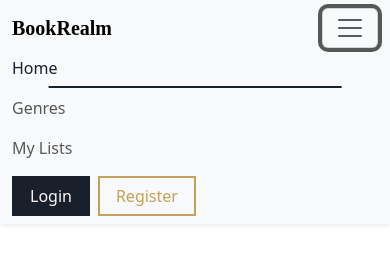
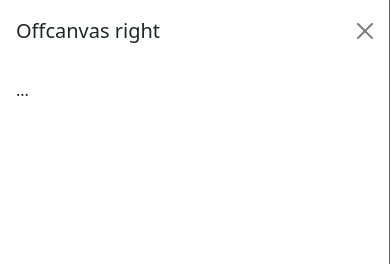
Before and after one commit to Aliaa-Dahi/BookRealm, a website built with Vite: page index.html in a window 390 px wide. Both pictures are taken after a click on the button 350 px from the left and 28 px from the top of the page. Shown: the top 264 px of the page. Built offline with nearby package versions, Linux system fonts and the light colour scheme; a web font is replaced by a local one.

Commit message:
feat: implement mobile responsive navigation menu with offcanvas and custom styling

```diff
--- a/css/nav.css
+++ b/css/nav.css
@@ -30,3 +30,12 @@
 .active:hover::before {
     background-color: var(--secondary) !important;
 }
+
+
+/* OffCanvas */
+.bars-icon {
+    border:none;
+    color: var(--primary);
+    background-color: transparent !important;
+    font-size: 25px;
+}
--- a/index.html
+++ b/index.html
@@ -15,16 +15,17 @@
     href="https://fonts.googleapis.com/css2?family=Playfair:ital,opsz,wght@0,5..1200,300..900;1,5..1200,300..900&display=swap"
     rel="stylesheet">
 
+  <!-- CDNS -->
+  <link rel="stylesheet" href="https://cdnjs.cloudflare.com/ajax/libs/font-awesome/7.3.0/css/all.min.css">
+
   <!-- Files -->
-  <link href="css/common.css" rel="stylesheet">
-  <link href="css/nav.css" rel="stylesheet">
 
 
 </head>
 
 <body>
   <header>
-    <nav class="navbar navbar-expand-lg bg-body-tertiary shadow-sm">
+    <nav class="navbar navbar-expand-lg bg-body-tertiary shadow-sm d-none d-md-block">
       <div class="container-fluid">
         <a class="navbar-brand playfair playfair-900" href="#">BookRealm</a>
         <button class="navbar-toggler" type="button" data-bs-toggle="collapse" data-bs-target="#navbarSupportedContent"
@@ -53,6 +54,25 @@
       </div>
     </nav>
 
+    <div class="mobile-nav d-md-none">
+      <div class="container-fluid bg-body-tertiary d-flex justify-content-between shadow-sm p-3">
+        <a class="navbar-brand playfair playfair-900 " href="#">BookRealm</a>
+
+        <button class="bars-icon" type="button" data-bs-toggle="offcanvas" data-bs-target="#offcanvasRight"
+          aria-controls="offcanvasRight"><i class="fa-solid fa-bars"></i></button>
+      </div>
+
+    </div>
+
+    <div class="offcanvas offcanvas-start" tabindex="-1" id="offcanvasRight" aria-labelledby="offcanvasRightLabel">
+      <div class="offcanvas-header">
+        <h5 class="offcanvas-title" id="offcanvasRightLabel">Offcanvas right</h5>
+        <button type="button" class="btn-close" data-bs-dismiss="offcanvas" aria-label="Close"></button>
+      </div>
+      <div class="offcanvas-body">
+        ...
+      </div>
+    </div>
 
   </header>
 
--- a/index.js
+++ b/index.js
@@ -1,6 +1,10 @@
 // Libraries
 import 'bootstrap/dist/css/bootstrap.min.css';
 import 'bootstrap';
+
+// Custom Styles
+import './css/common.css';
+import './css/nav.css';
 
 // From Files
 import { updateActiveLink } from './js/nav.js';
```
